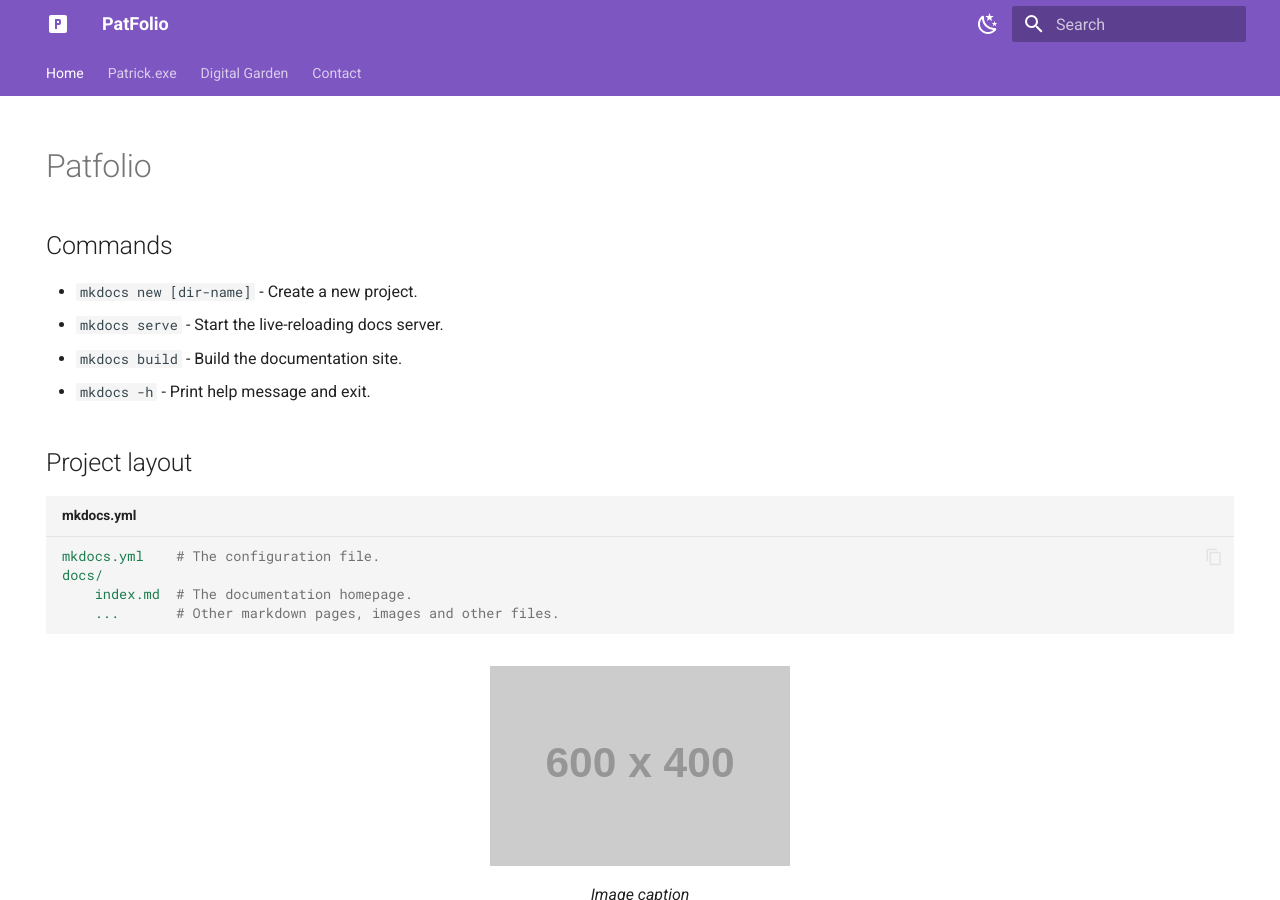
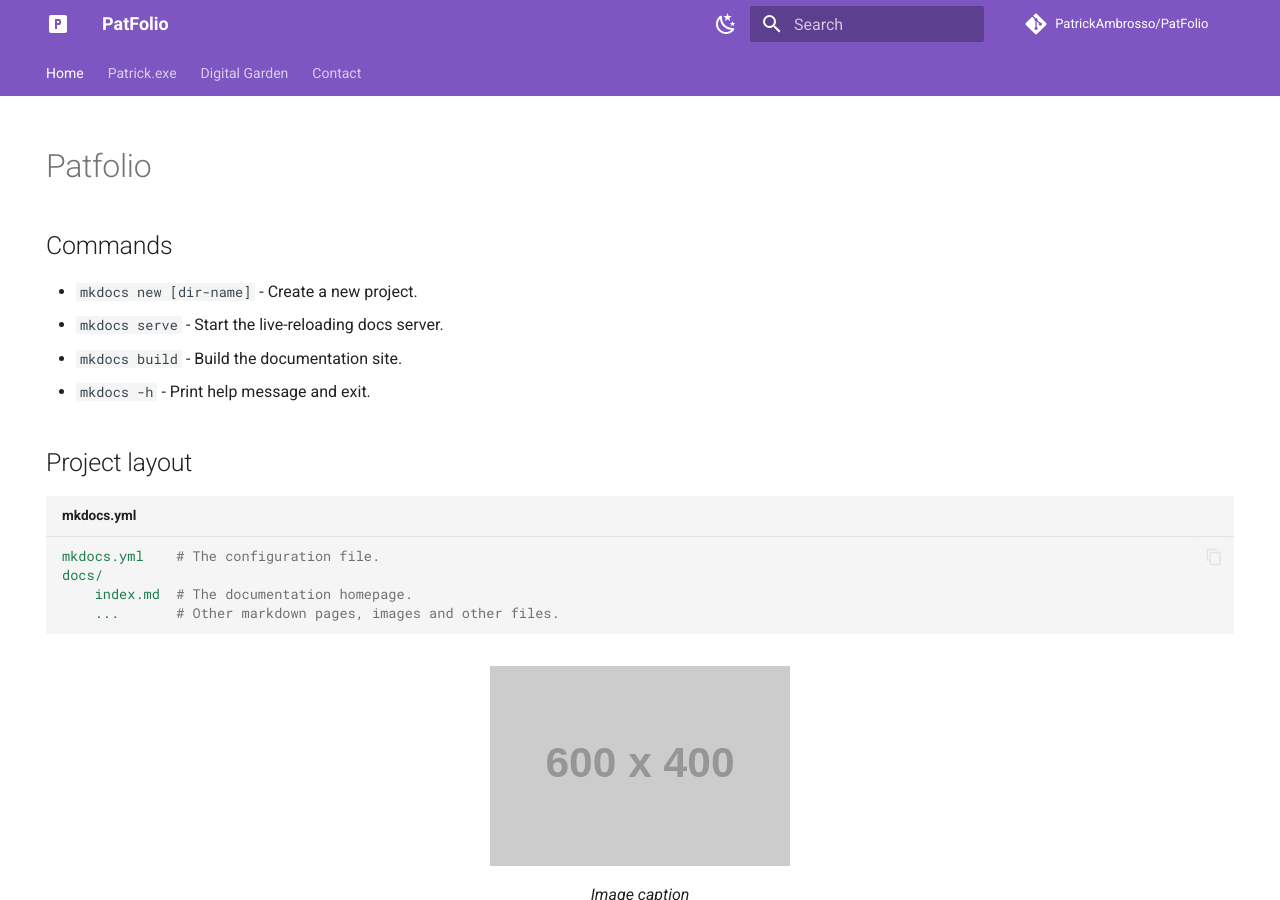
Before and after one commit to PatrickAmbrosso/Personal-Website, an MkDocs documentation site: the page built from docs/index.md, in a window 1280 px wide and 900 px high. Built offline with MkDocs 1.6.1 and Material for MkDocs 9.7.7, drawn with Linux system fonts in a browser that asks for light colours; comment, search, counter and statistics services are not loaded; some of the changed lines change nothing that is shown.

Commit message:
Added GitHub repo links

```diff
--- a/mkdocs.yml
+++ b/mkdocs.yml
@@ -1,6 +1,6 @@
 site_name: PatFolio
-# repo_url: https://github.com/PatrickAmbrosso/PatFolio
-# repo_name: PatrickAmbrosso/PatFolio
+repo_url: https://github.com/PatrickAmbrosso/PatFolio
+repo_name: PatrickAmbrosso/PatFolio
 theme:
   name: material
   # logo: assets/Patrick-Ambrose-Logo.png
```
